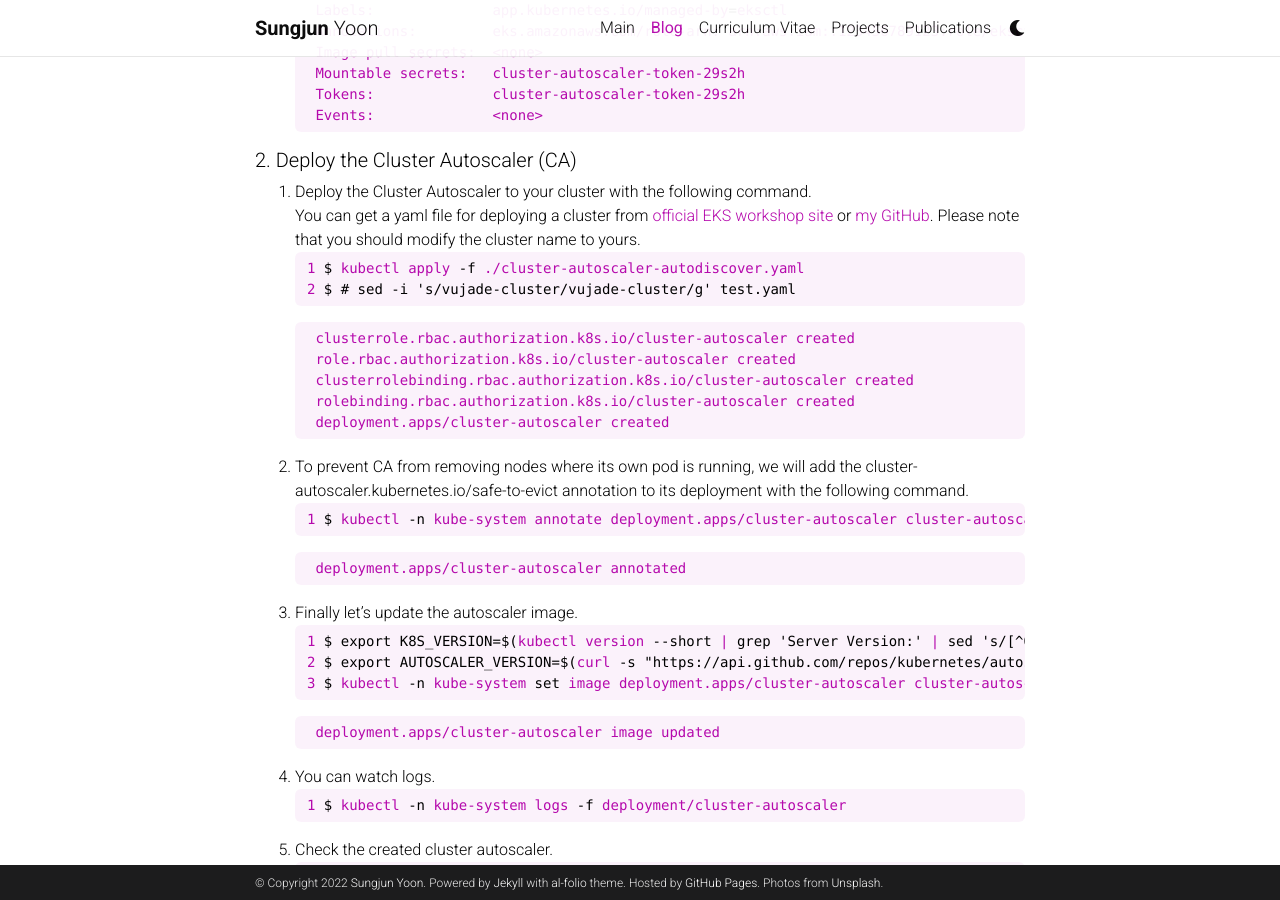
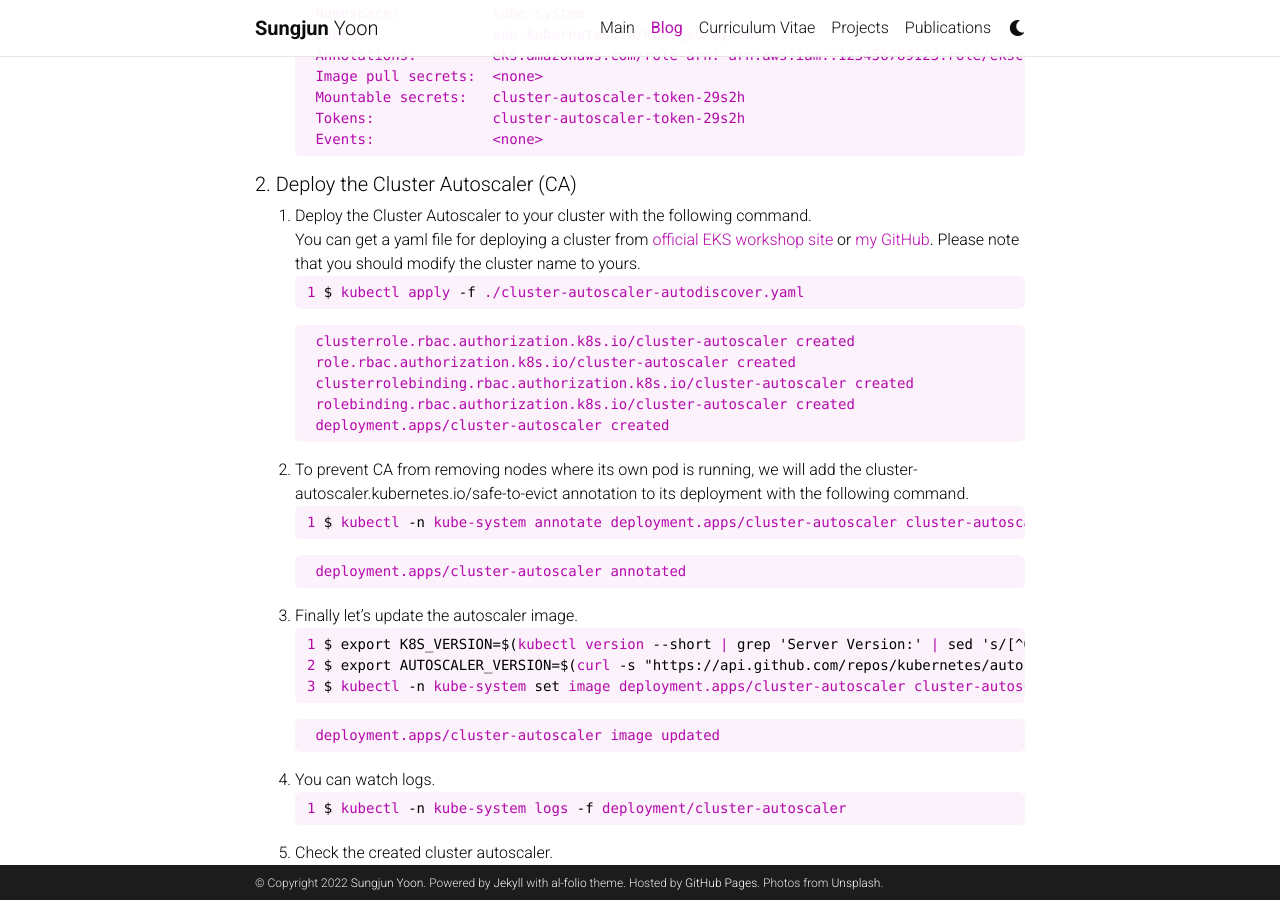
Before and after one commit to vujadeyoon/vujadeyoon.github.io, a Jekyll site: the page built from _posts/AWS/2022-01-28-eks.md, in a window 1280 px wide and 900 px high, scrolled down 9514 px. Built offline with Jekyll 4.4.1, drawn with Linux system fonts in a browser that asks for light colours; comment, search, counter and statistics services are not loaded; a style sheet for code colours, icons or effects is not loaded; some of the changed text lies outside the part shown.

Commit message:
220130c: update the blog, Amazon Elastic Kubernetes Service (EKS).

````diff
--- a/_posts/AWS/2022-01-28-eks.md
+++ b/_posts/AWS/2022-01-28-eks.md
@@ -457,7 +458,6 @@
 cluster name to yours.
 ```bash
 1 $ kubectl apply -f ./cluster-autoscaler-autodiscover.yaml
-2 $ # sed -i 's/vujade-cluster/vujade-cluster/g' test.yaml
 ```
 ```bash
     clusterrole.rbac.authorization.k8s.io/cluster-autoscaler created
````
Also changed, not shown: other parts of _posts/AWS/2022-01-28-eks.md (+1 -0 lines).
